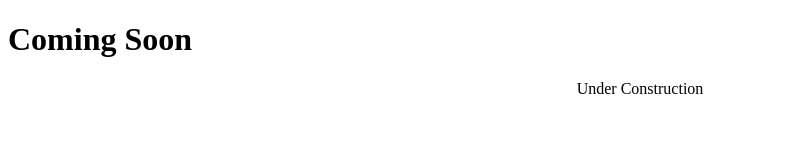
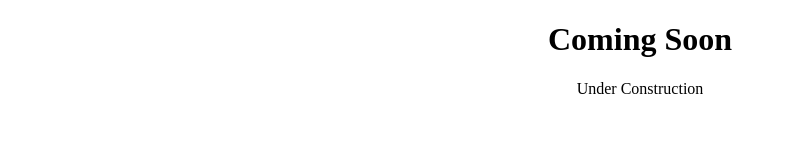
Before and after one commit to muorona/muorona.github.io, a plain HTML site: page index.html in a window 1280 px wide. Shown: the whole page, without its empty margins (0-786 px from the left). Drawn offline with Linux system fonts and the light colour scheme.

Commit message:
Update index.html

```diff
--- a/index.html
+++ b/index.html
@@ -2,9 +2,10 @@
 <html>
 <body>
 
-<h1> <middle>Coming Soon</middle> </h1>
+<h1> <center>Coming Soon</center> </h1>
 
 <p> <center>Under Construction</center> </p>
 
+
 </body>
 </html>
```
